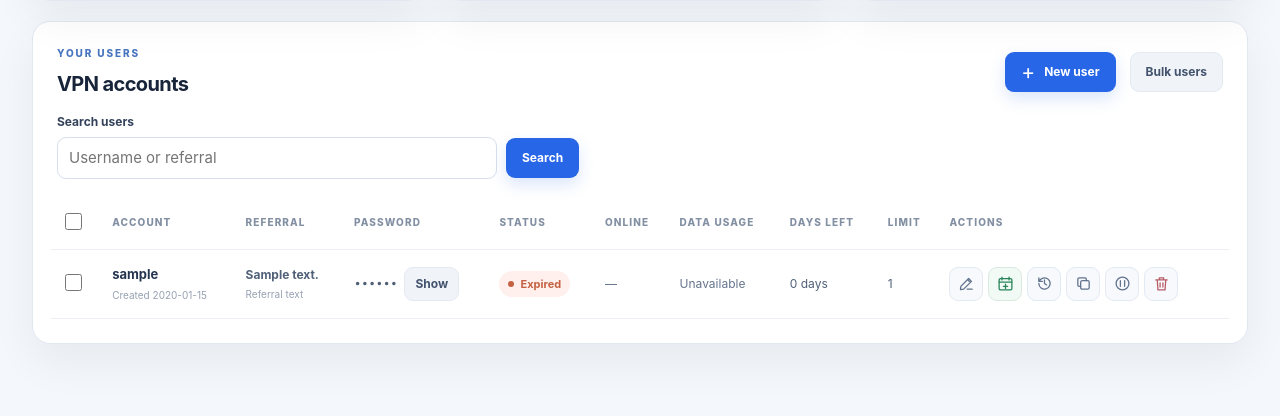
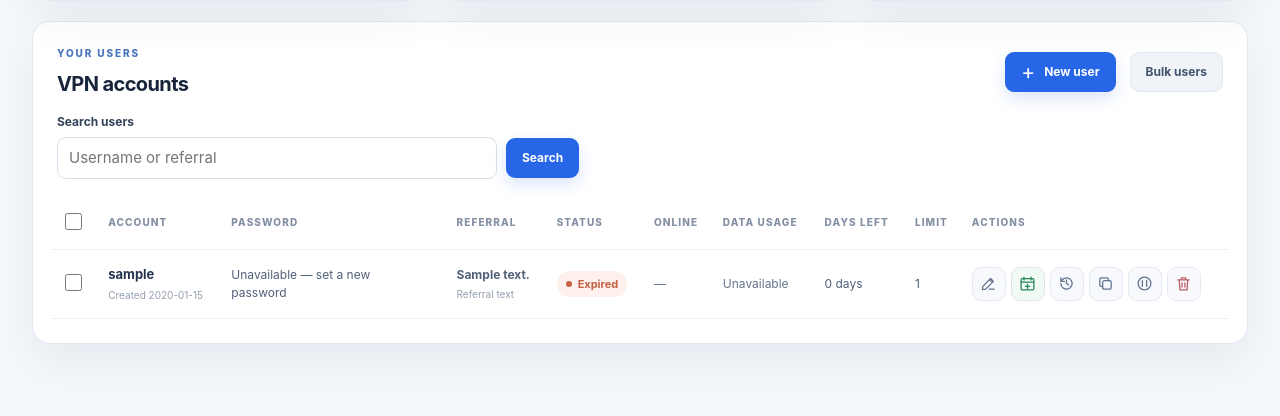
Before and after one commit to EmadNajafi/sshpanel, a Django app: page / in a window 1280 px wide. Shown: the part 418-834 px from the top of the page. Run offline with Django 5.2, Linux system fonts and the light colour scheme; a user stored in the database is signed in; tables that the repository leaves empty hold one stand-in row (values such as "Sample post").

Commit message:
Polish Persian account list and show credentials

```diff
--- a/accounts/static/dashboard.js
+++ b/accounts/static/dashboard.js
@@ -1,30 +1,4 @@
 (() => {
-  document.querySelectorAll("[data-reveal-password]").forEach((button) => {
-    button.addEventListener("click", async () => {
-      const value = button.closest(".password-cell").querySelector("[data-password-value]");
-      if (button.dataset.visible === "true") {
-        value.textContent = "••••••";
-        button.textContent = "Show";
-        button.dataset.visible = "false";
-        return;
-      }
-      button.disabled = true;
-      try {
-        const response = await fetch(button.dataset.passwordUrl, {
-          credentials: "same-origin", headers: { Accept: "application/json" }, cache: "no-store",
-        });
-        if (!response.ok) throw new Error("Request failed");
-        const data = await response.json();
-        value.textContent = data.password ?? "Unavailable — set a new password";
-        button.textContent = "Hide";
-        button.dataset.visible = "true";
-      } catch (_error) {
-        value.textContent = "Could not load password";
-      } finally {
-        button.disabled = false;
-      }
-    });
-  });
   document.querySelectorAll("[data-open-dialog]").forEach((button) => {
     button.addEventListener("click", () => document.getElementById(button.dataset.openDialog).showModal());
   });
@@ -271,9 +245,11 @@
         nameButton.disabled = !isOnline;
         const total = document.createElement("strong");
         total.className = "usage-total";
+        total.dir = "ltr";
         total.textContent = row.dataset.trafficDisplay ? `${usage.total} / ${row.dataset.trafficDisplay}` : usage.total;
         const detail = document.createElement("small");
         detail.className = "table-subtext";
+        detail.dir = "ltr";
         detail.textContent = `↑ ${usage.upload} · ↓ ${usage.download}`;
         usageCell.replaceChildren(total, detail);
         if (row.dataset.trafficLimit && row.dataset.enabled === "true" &&
--- a/accounts/static/i18n.js
+++ b/accounts/static/i18n.js
@@ -137,6 +137,9 @@
     "← Dashboard": "داشبورد ←", "RECENT EVENTS": "رویدادهای اخیر",
     "History": "تاریخچه", "Time": "زمان", "Result": "نتیجه",
     "Success": "موفق", "Failed": "ناموفق",
+    "Create": "ساخت", "Update": "ویرایش", "Usage-reset": "ریست ترافیک",
+    "Web-stage": "شروع تغییر نشانی", "Web-confirm": "تأیید نشانی",
+    "Port-stage": "شروع تغییر پورت", "Port-finalize": "تأیید پورت", "Port-cancel": "لغو تغییر پورت",
     "No activity has been recorded yet.": "هنوز فعالیتی ثبت نشده است.",
     "← Newer": "جدیدتر ←", "Older →": "قدیمی‌تر →",
     "Backups": "بکاپ‌ها", "Restore completed": "بازیابی کامل شد",
@@ -154,12 +157,16 @@
     "Could not load password": "رمز عبور بارگذاری نشد.",
     "Could not load the password.": "رمز عبور بارگذاری نشد.",
     "Password unavailable. Set a new password first.": "رمز عبور موجود نیست؛ ابتدا رمز جدید تعیین کنید.",
+    "Unavailable — set a new password": "رمز موجود نیست؛ رمز جدید تعیین کنید",
+    "IP unavailable — reconnect needed": "IP در دسترس نیست؛ اتصال دوباره لازم است",
     "Select and copy the connection details.": "اطلاعات اتصال را انتخاب و کپی کنید.",
     "Usage unavailable": "اطلاعات مصرف در دسترس نیست.",
     "Waiting for server data": "در انتظار دادهٔ سرور",
     "Disk": "دیسک", "Unknown": "نامشخص", "System": "سیستم",
     "Switch to dark mode": "تغییر به حالت تاریک", "Switch to light mode": "تغییر به حالت روشن",
     "Open navigation menu": "باز کردن منو", "Close navigation menu": "بستن منو",
+    "Allow the new port in your server and provider firewalls. Open the new URL and confirm it within five minutes; otherwise the old address is restored automatically.": "پورت جدید را در فایروال سرور و ارائه‌دهنده باز کنید. نشانی جدید را باز کنید و تا پنج دقیقه تأیید کنید؛ وگرنه نشانی قبلی خودکار برمی‌گردد.",
+    "Allow the new port in your server and provider firewalls. Port 80 stays available for certificate renewal. Open the new URL and confirm it within five minutes; otherwise the old address is restored automatically.": "پورت جدید را در فایروال سرور و ارائه‌دهنده باز کنید. پورت ۸۰ برای تمدید گواهی باز می‌ماند. نشانی جدید را باز کنید و تا پنج دقیقه تأیید کنید؛ وگرنه نشانی قبلی خودکار برمی‌گردد.",
     "Close menu": "بستن منو", "Server resource usage": "مصرف منابع سرور",
     "Panel navigation": "ناوبری پنل", "VPN account overview": "نمای کلی حساب‌های VPN",
     "Select all visible users": "انتخاب همهٔ کاربران قابل‌نمایش",
@@ -174,6 +181,7 @@
     "This password is entirely numeric.": "رمز عبور نباید فقط عدد باشد.",
     "Restore the selected backup? Current panel data and administrator accounts will be replaced. A server-side recovery copy will be created first.": "بکاپ انتخاب‌شده بازیابی شود؟ داده‌های فعلی پنل و حساب‌های مدیر جایگزین می‌شوند. ابتدا یک نسخهٔ بازیابی روی سرور ساخته می‌شود.",
     "Host": "هاست", "SSH port": "پورت SSH", "Connection limit": "سقف اتصال",
+    "Copy connection details": "کپی اطلاعات اتصال",
     "Traffic limit": "سقف ترافیک", "Referral code": "کد معرف",
     "Could not load password": "رمز عبور بارگذاری نشد.",
     "The new panel address is confirmed.": "نشانی جدید پنل تأیید شد.",
@@ -197,6 +205,11 @@
   };
 
   const patterns = [
+    [/^Ports (\d+) and (\d+) are active\. Open a new SSH connection from outside the server on port (\d+) before confirming\.$/, (_, oldPort, newPort, testPort) => `پورت‌های ${oldPort} و ${newPort} فعال‌اند. پیش از تأیید، از بیرون سرور اتصال SSH روی پورت ${testPort} را آزمایش کنید.`],
+    [/^Choose the URL path and (HTTP|HTTPS) port used to open this panel\.$/, (_, protocol) => `مسیر نشانی و پورت ${protocol} پنل را انتخاب کنید.`],
+    [/^Use (\d+) or a port from 1024 to 65535\.$/, (_, port) => `از پورت ${port} یا پورتی بین ۱۰۲۴ تا ۶۵۵۳۵ استفاده کنید.`],
+    [/^(HTTP|HTTPS) port$/, (_, protocol) => `پورت ${protocol}`],
+    [/^Confirm port (\d+)$/, (_, port) => `تأیید پورت ${port}`],
     [/^(\d+) selected$/, (_, count) => `${count} انتخاب‌شده`],
     [/^(\d+) matching users$/, (_, count) => `${count} کاربر پیدا شد`],
     [/^(\d+) online$/, (_, count) => `${count} آنلاین`],
@@ -234,6 +247,10 @@
     [/^SSH now uses port (\d+)\. The old port is closed\.$/, (_, port) => `SSH اکنون از پورت ${port} استفاده می‌کند. پورت قبلی بسته شد.`],
     [/^Select (.+)$/, (_, username) => `انتخاب ${username}`],
     [/^Show password for (.+)$/, (_, username) => `نمایش رمز ${username}`],
+    [/^Reset traffic for (.+)$/, (_, username) => `ریست ترافیک ${username}`],
+    [/^Enable (.+)$/, (_, username) => `فعال‌سازی ${username}`],
+    [/^Disable (.+)$/, (_, username) => `غیرفعال‌سازی ${username}`],
+    [/^Delete (.+)$/, (_, username) => `حذف ${username}`],
     [/^Edit (.+)$/, (_, username) => `ویرایش ${username}`],
     [/^Extend (.+)$/, (_, username) => `تمدید ${username}`],
     [/^Copy connection details for (.+)$/, (_, username) => `کپی اطلاعات اتصال ${username}`],
@@ -258,7 +275,7 @@
 
   if (language !== "fa") return;
   document.title = translated(document.title);
-  const ignored = ".account-name, [data-password-value], [data-username], [data-password], [data-referral], [data-sessions-name], .referral-cell strong, .drawer-avatar, .drawer-profile strong, code, pre, script, style, [data-language-toggle]";
+  const ignored = ".account-name, [data-password-value], [data-username], [data-password], [data-referral], [data-referral-value], [data-referral-user], [data-sessions-name], .drawer-avatar, .drawer-profile strong, code, pre, script, style, [data-language-toggle]";
   const attributes = ["aria-label", "placeholder", "title"];
   function translateNode(node) {
     if (node.nodeType === Node.TEXT_NODE) {
--- a/accounts/static/panel.css
+++ b/accounts/static/panel.css
@@ -221,8 +221,8 @@ td { color: #506078; font-size: 12px; }
 .sessions-list span { color: var(--muted); font-size: 12px; }
 .sessions-list code { color: var(--ink); font-size: 13px; overflow-wrap: anywhere; text-align: right; }
 .usage-total { display: block; color: #25354f; font-size: 12px; white-space: nowrap; }
-.password-cell { display: flex; align-items: center; gap: 7px; white-space: nowrap; }
-.password-cell [data-password-value] { max-width: 175px; overflow-x: auto; font-family: ui-monospace, SFMono-Regular, Consolas, monospace; }
+.password-cell { max-width: 190px; text-align: left; }
+.password-cell [data-password-value] { display: block; overflow-wrap: anywhere; font-family: ui-monospace, SFMono-Regular, Consolas, monospace; unicode-bidi: isolate; }
 .settings-page { max-width: 1240px; margin: 0 auto; }
 .settings-hero { position: relative; display: flex; align-items: flex-end; justify-content: space-between; gap: 24px; overflow: hidden; padding: 34px 38px; margin-bottom: 26px; border-radius: 22px; background: linear-gradient(120deg, #12213a 0%, #1a3156 68%, #234c84 100%); color: #fff; }
 .settings-hero::after { content: ""; position: absolute; width: 270px; height: 270px; right: 90px; top: -185px; border: 1px solid rgba(255,255,255,.14); border-radius: 50%; box-shadow: 0 0 0 55px rgba(255,255,255,.025), 0 0 0 112px rgba(255,255,255,.02); pointer-events: none; }
@@ -293,6 +293,7 @@ td { color: #506078; font-size: 12px; }
 .state::before { content: ""; width: 6px; height: 6px; border-radius: 50%; background: currentColor; }
 .state-active { background: #eaf9f2; color: #159569; }
 .state-disabled { background: #edf1f6; color: #687891; }
+.state-disabled-account { background: #ffebee; color: #c6283c; }
 .state-expired { background: #fff0ed; color: #c36142; }
 .action-icon-sprite { position: absolute; width: 0; height: 0; overflow: hidden; }
 .row-actions { display: flex; align-items: center; gap: 5px; flex-wrap: nowrap; min-width: max-content; }
@@ -444,6 +445,7 @@ td { color: #506078; font-size: 12px; }
 :root[data-theme="dark"] .settings-live-badge,
 :root[data-theme="dark"] .action-button-extend { background: #1d493d; border-color: #326a58; color: #75e5ba; }
 :root[data-theme="dark"] .state-expired,
+:root[data-theme="dark"] .state-disabled-account,
 :root[data-theme="dark"] .button-danger,
 :root[data-theme="dark"] .action-button-danger { background: #512d36; border-color: #79414e; color: #ffabb5; }
 :root[data-theme="dark"] .settings-callout,
@@ -469,6 +471,8 @@ td { color: #506078; font-size: 12px; }
 :root[dir="rtl"] th,
 :root[dir="rtl"] td,
 :root[dir="rtl"] .account-name-button { text-align: right; }
+:root[dir="rtl"] th { letter-spacing: normal; text-transform: none; }
+:root[dir="rtl"] .account-name-button { direction: ltr; unicode-bidi: isolate; }
 :root[dir="rtl"] .nav-drawer { inset: 0 auto 0 0; border-radius: 0 20px 20px 0; box-shadow: 24px 0 75px rgba(8, 21, 41, .24); }
 :root[dir="rtl"] .drawer-section-label { margin: 0 11px 9px 0; }
 :root[dir="rtl"] .action-feedback { right: auto; left: 22px; }
--- a/accounts/views.py
+++ b/accounts/views.py
@@ -14,6 +14,7 @@ from django.http import FileResponse, Http404, JsonResponse
 from django.core.paginator import Paginator
 from django.shortcuts import get_object_or_404, redirect, render
 from django.views.decorators.http import require_GET, require_POST
+from django.views.decorators.cache import never_cache
 from django.utils import timezone
 
 from .forms import BulkCreateAccountForm, CreateAccountForm, EditAccountForm, PasswordForm
@@ -81,6 +82,7 @@ def account_summary(accounts, usage, now):
     }
 
 
+@never_cache
 @staff_required
 def dashboard(request):
     bulk_token = secrets.token_urlsafe(24)
@@ -100,11 +102,8 @@ def dashboard(request):
                                          if account.traffic_limit_bytes is not None else None)
         account.traffic_exhausted = (account.traffic_limit_bytes is not None and account.usage is not None and
                                      account.usage.get("total_bytes", 0) >= account.traffic_limit_bytes)
+        account.display_password = decrypt_password(account.password_ciphertext)
         account.referral_users = referrals.get(account.pk, [])
-        account.referral_count = len(account.referral_users)
-        account.referral_active_count = sum(child.enabled and not child.is_expired for child in account.referral_users)
-        account.referral_online_count = (sum(usage.get(child.username, {}).get("connections", 0) > 0
-                                             for child in account.referral_users) if usage is not None else None)
         account.days_remaining = (max(0, math.ceil((account.expires_at - now).total_seconds() / 86400))
                                   if account.expires_at is not None else None)
     search_query = request.GET.get("q", "").strip()
--- a/templates/base.html
+++ b/templates/base.html
@@ -7,8 +7,8 @@
   <meta name="theme-color" content="#101a2b">
   <title>{% block title %}SSH VPN Panel{% endblock %}</title>
   <script>try { document.documentElement.dataset.theme = localStorage.getItem('sshvpn-theme') || (matchMedia('(prefers-color-scheme: dark)').matches ? 'dark' : 'light'); } catch (_) { document.documentElement.dataset.theme = 'light'; } try { const saved = localStorage.getItem('sshvpn-language'); const cookie = document.cookie.match(/(?:^|; )django_language=(fa|en)(?:;|$)/); const language = saved === 'fa' || saved === 'en' ? saved : (cookie ? cookie[1] : 'en'); document.documentElement.lang = language; document.documentElement.dir = language === 'fa' ? 'rtl' : 'ltr'; } catch (_) { document.documentElement.lang = 'en'; document.documentElement.dir = 'ltr'; }</script>
-  <link rel="stylesheet" href="{% static 'panel.css' %}?v=21">
-  <script src="{% static 'i18n.js' %}?v=1" defer></script>
+  <link rel="stylesheet" href="{% static 'panel.css' %}?v=22">
+  <script src="{% static 'i18n.js' %}?v=2" defer></script>
   <script src="{% static 'panel.js' %}?v=4" defer></script>
   {% if user.is_authenticated %}<script src="{% static 'overview-react.js' %}?v=3" defer></script>{% endif %}
   {% block scripts %}{% endblock %}
--- a/templates/dashboard.html
+++ b/templates/dashboard.html
@@ -1,7 +1,7 @@
 {% extends 'base.html' %}
 {% load static %}
 {% block title %}Overview · SSH VPN Panel{% endblock %}
-{% block scripts %}<script src="{% static 'dashboard.js' %}?v=14" defer></script>{% endblock %}
+{% block scripts %}<script src="{% static 'dashboard.js' %}?v=15" defer></script>{% endblock %}
 {% block content %}
 <svg class="action-icon-sprite" aria-hidden="true" xmlns="http://www.w3.org/2000/svg">
   <symbol id="action-edit" viewBox="0 0 24 24"><path d="m4 16-.5 4.5L8 20l11-11-4-4L4 16Zm9.5-9.5 4 4M13 20h7"/></symbol>
@@ -64,17 +64,17 @@
     </form>
     <div class="table-scroll">
       <table>
-        <thead><tr><th><input type="checkbox" data-select-all aria-label="Select all visible users"></th><th>Account</th><th>Referral</th><th>Password</th><th>Status</th><th>Online</th><th>Data usage</th><th>Days left</th><th>Limit</th><th>Actions</th></tr></thead>
+        <thead><tr><th><input type="checkbox" data-select-all aria-label="Select all visible users"></th><th>Account</th><th>Password</th><th>Referral</th><th>Status</th><th>Online</th><th>Data usage</th><th>Days left</th><th>Limit</th><th>Actions</th></tr></thead>
         <tbody>
         {% for account in accounts %}
           <tr data-account-username="{{ account.username }}" data-search="{{ account.username }} {{ account.referral_code }} {{ account.referral_note }} {{ account.referred_by.username }} {{ account.referred_by.referral_code }}" data-expires-at="{{ account.expires_at|date:'c' }}" data-valid-days="{% if account.valid_days and not account.activated_at %}{{ account.valid_days }}{% endif %}" data-traffic-limit="{{ account.traffic_limit_bytes|default_if_none:'' }}" data-traffic-display="{{ account.traffic_limit_display|default_if_none:'' }}" data-enabled="{{ account.enabled|yesno:'true,false' }}" {% if not account.matches_search %}hidden{% endif %}>
             <td><input type="checkbox" name="account_ids" value="{{ account.pk }}" form="bulk-account-action-form" data-select-account aria-label="Select {{ account.username }}"></td>
-            <td><button class="account-name account-name-button" type="button" data-session-trigger {% if not account.usage.connections %}disabled{% endif %} aria-label="Show active IP addresses for {{ account.username }}">{{ account.username }}</button><small class="table-subtext">Created {{ account.created_at|date:"Y-m-d" }}</small></td>
-            <td class="referral-cell">{% if account.referral_note %}<strong>{{ account.referral_note }}</strong><small class="table-subtext">Referral text</small>{% else %}<strong>{{ account.referral_code|default:'Not set' }}</strong><small class="table-subtext">{{ account.referral_count }} referrals · {{ account.referral_active_count }} active · {{ account.referral_online_count|default_if_none:'—' }} online</small>{% if account.referral_users %}<details class="referral-details"><summary>View users</summary>{% for child in account.referral_users %}<span>{{ child.username }}</span>{% endfor %}</details>{% endif %}{% if account.referred_by %}<small class="table-subtext">Via {{ account.referred_by.username }}</small>{% endif %}{% endif %}</td>
-            <td><div class="password-cell"><span data-password-value>••••••</span><button class="button button-small button-secondary" type="button" data-reveal-password data-password-url="{% url 'account_password' account.pk %}" aria-label="Show password for {{ account.username }}">Show</button></div></td>
-            <td data-account-state>{% if account.is_expired %}<span class="state state-expired">Expired</span>{% elif not account.enabled %}<span class="state state-disabled">Disabled</span>{% elif account.traffic_exhausted %}<span class="state state-expired">Traffic exhausted</span>{% elif account.valid_days and not account.activated_at %}<span class="state state-disabled">Awaiting first connection</span>{% else %}<span class="state state-active">Active</span>{% endif %}</td>
+            <td><button class="account-name account-name-button" type="button" data-session-trigger {% if not account.usage.connections %}disabled{% endif %} aria-label="Show active IP addresses for {{ account.username }}">{{ account.username }}</button><small class="table-subtext" dir="auto">Created {{ account.created_at|date:"Y-m-d" }}</small></td>
+            <td><div class="password-cell" {% if account.display_password is not None %}dir="ltr"{% else %}dir="auto"{% endif %}><span {% if account.display_password is not None %}data-password-value{% endif %}>{% if account.display_password is not None %}{{ account.display_password }}{% else %}Unavailable — set a new password{% endif %}</span></div></td>
+            <td class="referral-cell">{% if account.referral_note %}<strong dir="auto" data-referral-value>{{ account.referral_note }}</strong><small class="table-subtext">Referral text</small>{% else %}<strong dir="auto" {% if account.referral_code %}data-referral-value{% endif %}>{{ account.referral_code|default:'Not set' }}</strong>{% if account.referral_users %}<details class="referral-details"><summary>View users</summary>{% for child in account.referral_users %}<span data-referral-user>{{ child.username }}</span>{% endfor %}</details>{% endif %}{% if account.referred_by %}<small class="table-subtext">Via {{ account.referred_by.username }}</small>{% endif %}{% endif %}</td>
+            <td data-account-state>{% if not account.enabled %}<span class="state state-disabled-account">Disabled</span>{% elif account.is_expired %}<span class="state state-expired">Expired</span>{% elif account.traffic_exhausted %}<span class="state state-expired">Traffic exhausted</span>{% elif account.valid_days and not account.activated_at %}<span class="state state-disabled">Awaiting first connection</span>{% else %}<span class="state state-active">Active</span>{% endif %}</td>
             <td data-online-status>{% if account.usage is None %}<span class="muted">—</span>{% elif account.usage.connections %}<button class="state state-active online-trigger" type="button" data-session-trigger>{{ account.usage.connections }} online</button>{% else %}<span class="state state-disabled">Offline</span>{% endif %}</td>
-            <td data-usage-cell>{% if account.usage is None %}<span class="muted">Unavailable</span>{% else %}<strong class="usage-total">{{ account.usage.total }}{% if account.traffic_limit_display %} / {{ account.traffic_limit_display }}{% endif %}</strong><small class="table-subtext">↑ {{ account.usage.upload }} · ↓ {{ account.usage.download }}</small>{% endif %}</td>
+            <td data-usage-cell>{% if account.usage is None %}<span class="muted">Unavailable</span>{% else %}<strong class="usage-total" dir="ltr">{{ account.usage.total }}{% if account.traffic_limit_display %} / {{ account.traffic_limit_display }}{% endif %}</strong><small class="table-subtext" dir="ltr">↑ {{ account.usage.upload }} · ↓ {{ account.usage.download }}</small>{% endif %}</td>
             <td class="nowrap">{% if account.valid_days and not account.activated_at %}{{ account.valid_days }} days after first connection{% elif account.days_remaining is None %}Unlimited{% else %}{{ account.days_remaining }} days{% endif %}</td>
             <td>{{ account.max_connections|default:"Unlimited" }}</td>
             <td>
--- a/templates/settings.html
+++ b/templates/settings.html
@@ -29,7 +29,7 @@
           <span class="settings-section-icon settings-icon-blue" aria-hidden="true">01</span>
           <div><p class="eyebrow">SERVER CONNECTION</p><h2>SSH access</h2><p>One SSH port serves administrators and VPN users.</p></div>
         </div>
-        <div class="settings-current-port"><div><span class="settings-detail-label">CURRENT PORT</span><strong>{{ ssh_port }}</strong></div><span class="settings-live-badge"><span class="status-dot"></span> Active</span></div>
+        <div class="settings-current-port"><div><span class="settings-detail-label">CURRENT PORT</span><strong dir="ltr">{{ ssh_port }}</strong></div><span class="settings-live-badge"><span class="status-dot"></span> Active</span></div>
         {% if pending_port %}
           <div class="settings-callout"><strong>Port change in progress</strong><p>Ports {{ pending_port.old }} and {{ pending_port.new }} are active. Open a new SSH connection from outside the server on port {{ pending_port.new }} before confirming.</p></div>
           <div class="settings-actions">
@@ -49,7 +49,7 @@
           <span class="settings-section-icon settings-icon-green" aria-hidden="true">02</span>
           <div><p class="eyebrow">PANEL ACCESS</p><h2>Web address</h2><p>Choose the URL path and {% if tls_enabled %}HTTPS{% else %}HTTP{% endif %} port used to open this panel.</p></div>
         </div>
-        <div class="settings-current-port settings-current-web"><div><span class="settings-detail-label">CURRENT ADDRESS</span><strong>{{ panel_web_url }}</strong></div><span class="settings-live-badge"><span class="status-dot"></span> Active</span></div>
+        <div class="settings-current-port settings-current-web"><div><span class="settings-detail-label">CURRENT ADDRESS</span><strong dir="ltr">{{ panel_web_url }}</strong></div><span class="settings-live-badge"><span class="status-dot"></span> Active</span></div>
         {% if pending_web %}
           <div class="settings-callout"><strong>Address change pending</strong><p>{% if pending_web.phase == 'awaiting-confirmation' %}You are at the new address. Confirm it within five minutes or the panel will automatically return to its previous address.{% else %}The new address is being activated. Open it after a few seconds.{% endif %}</p></div>
           {% if pending_web.phase == 'awaiting-confirmation' %}<form method="post" action="{% url 'confirm_web_address' %}" class="settings-actions">{% csrf_token %}<button class="button button-primary" type="submit">Confirm this address</button></form>{% endif %}
```
Also changed, not shown: README.fa.md (+2 -0 lines), accounts/tests.py (+21 -2 lines), README.md.
